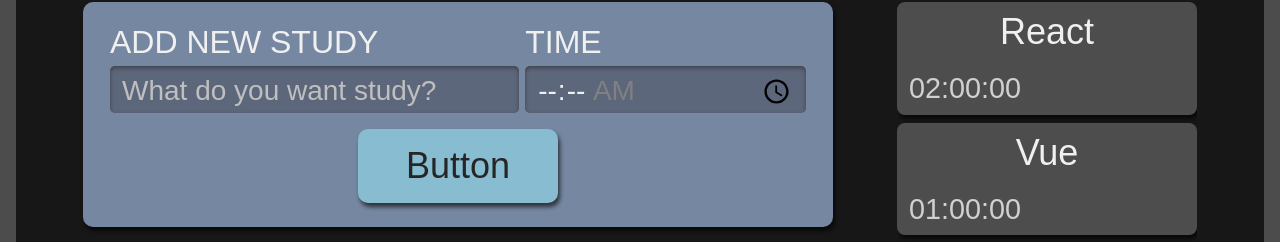
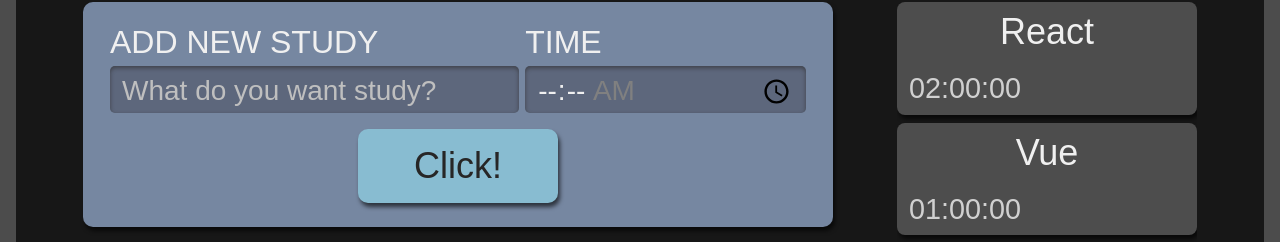
Before and after one commit to jaferdaltro/studies, a React (Vite) app: page / in a window 1280 px wide. Shown: the part 217-459 px from the top of the page. Built offline with nearby package versions, Linux system fonts and the light colour scheme; a web font is replaced by a local one.

Commit message:
Refatorando a lista

```diff
--- a/src/components/ Button/index.tsx
+++ b/src/components/ Button/index.tsx
@@ -1,10 +1,10 @@
 import React from "react";
 import styles from  "./styles.module.scss"
-class Button extends React.Component{
+class Button extends React.Component<{children: React.ReactNode}>{
   render() {
     return (
       <button className={styles.button}>
-        Button
+        {this.props.children}
       </button>
     )
   }
--- a/src/components/Form/index.tsx
+++ b/src/components/Form/index.tsx
@@ -28,7 +28,9 @@ class Form extends React.Component{
             required
           />
         </div>
-        <Button/>
+        <Button>
+          Click!
+        </Button>
       </form>
     )
   }
--- /dev/null
+++ b/src/components/List/Item/index.tsx
@@ -0,0 +1,10 @@
+import styles from "../List.module.scss"
+
+export default function Item({ task, time }: { task: string, time: string }) {
+  return (
+    <li className={styles.item}>
+      <h2>{task}</h2>
+      <span>{time}</span>
+    </li>
+  );
+}
--- a/src/components/List/index.tsx
+++ b/src/components/List/index.tsx
@@ -1,4 +1,5 @@
-import styles from  "./styles.module.scss"
+import Item from "./Item";
+import styles from "./List.module.scss";
 
 function List() {
   const tasks = [
@@ -17,14 +18,11 @@ function List() {
   ];
   return (
     <div className={styles.taskList}>
-      {tasks.map((item, index: number) => (
-        <ul key={index}>
-          <li className={styles.item}>
-            <h2>{item.task}</h2>
-            <span>{item.time}</span>
-          </li>
-        </ul>
-      ))}
+      <ul>
+        {tasks.map((item, index: number) => (
+          <Item key={index} {...item} />
+        ))}
+      </ul>
     </div>
   );
 }
```
Also changed, not shown: src/components/List/List.module.scss (renamed from src/components/List/styles.module.scss).
